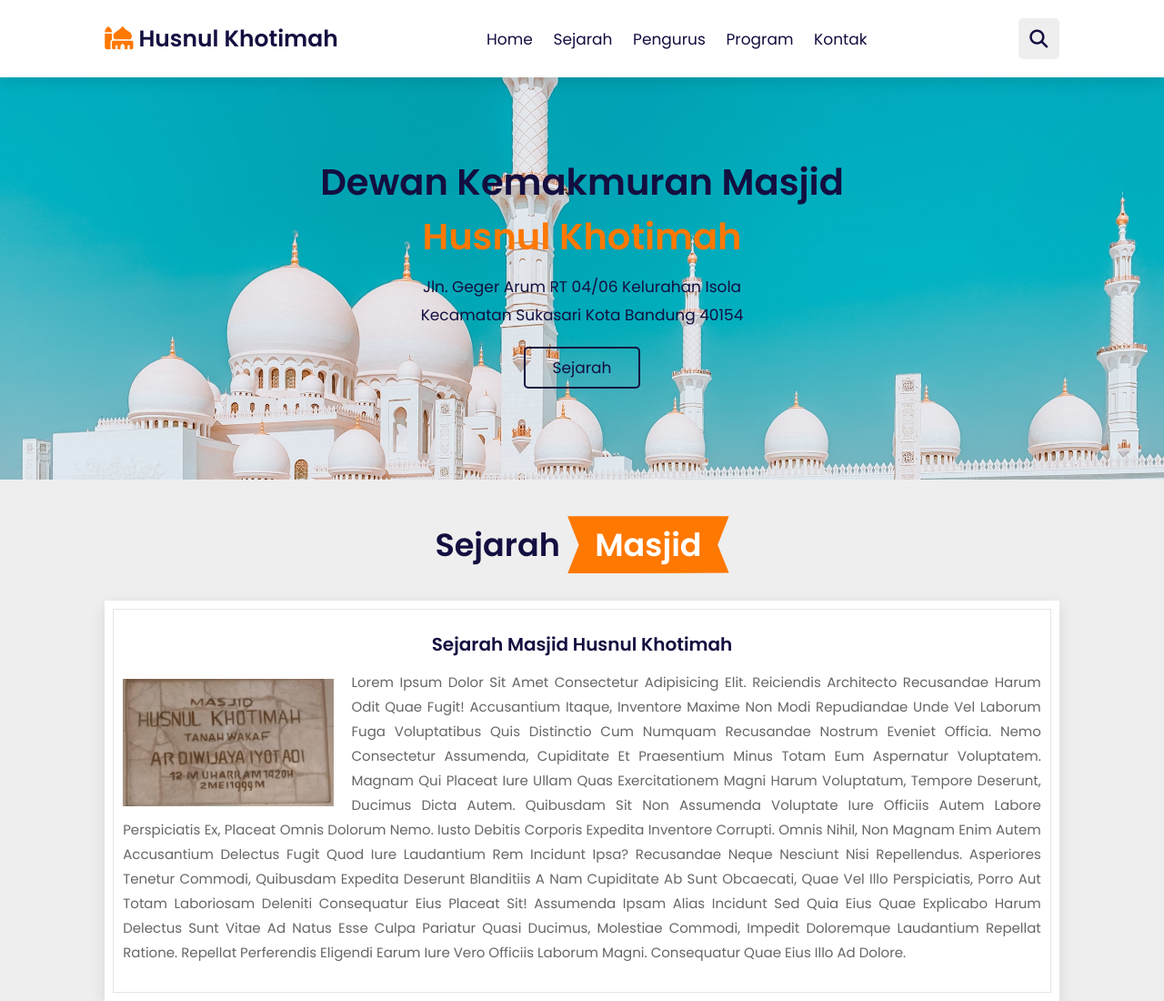
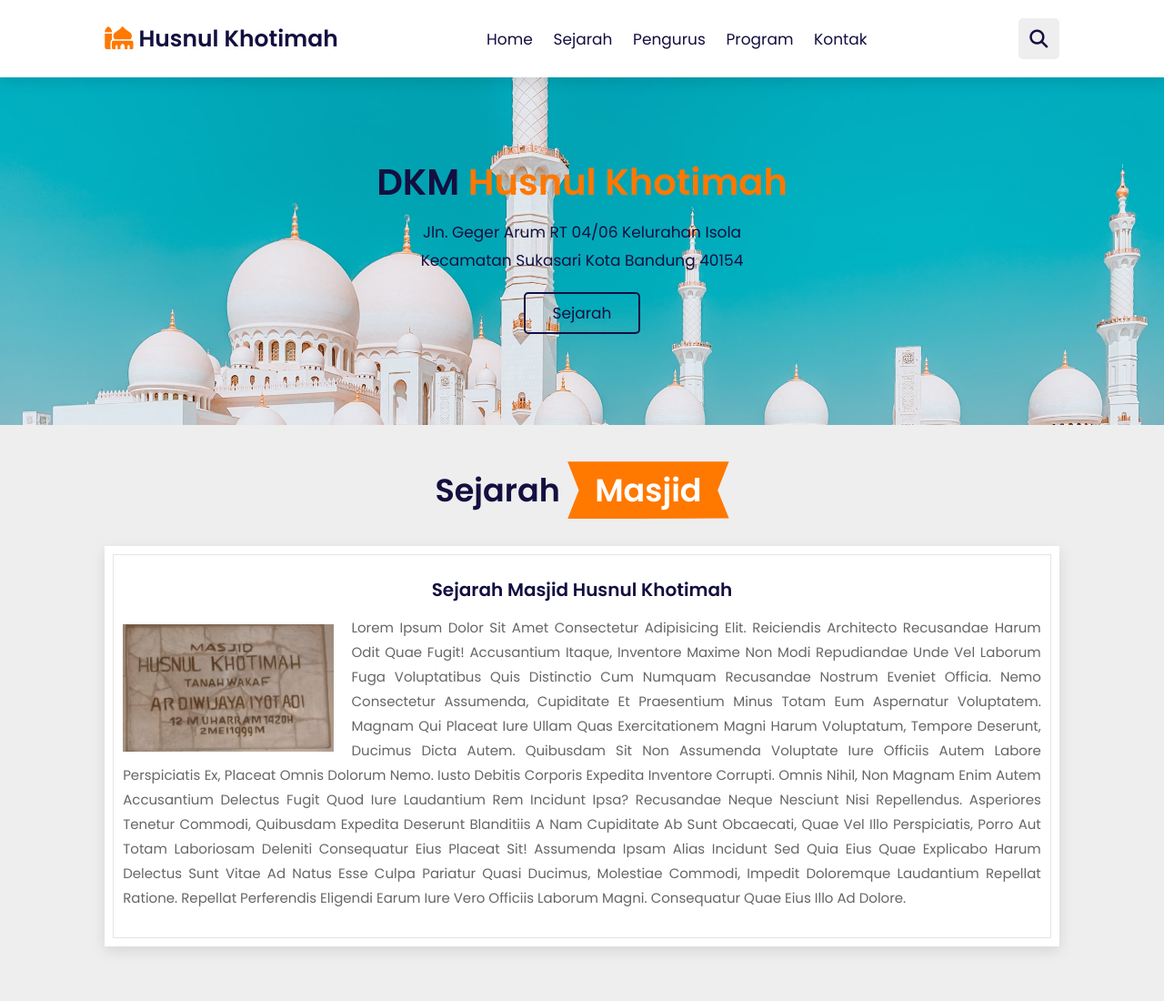
Before and after one commit to dkmhusnulkhotimah/dkmhusnulkhotimah.github.io, a plain HTML site: page index.html in a window 1280 px wide. Shown: the top 1100 px of the page at 91% size. Drawn offline with nearby package versions, Linux system fonts and the light colour scheme.

Commit message:
mengubah jumbotron

```diff
--- a/index.html
+++ b/index.html
@@ -93,8 +93,7 @@
 
     <section class="home" id="home">
       <div class="content">
-        <h3>Dewan Kemakmuran Masjid</h3>
-        <h3><span>Husnul Khotimah</span></h3>
+        <h3>DKM<span> Husnul Khotimah</span></h3>
         <p>
           Jln. Geger Arum RT 04/06 Kelurahan Isola <br />
           Kecamatan Sukasari Kota Bandung 40154
```
